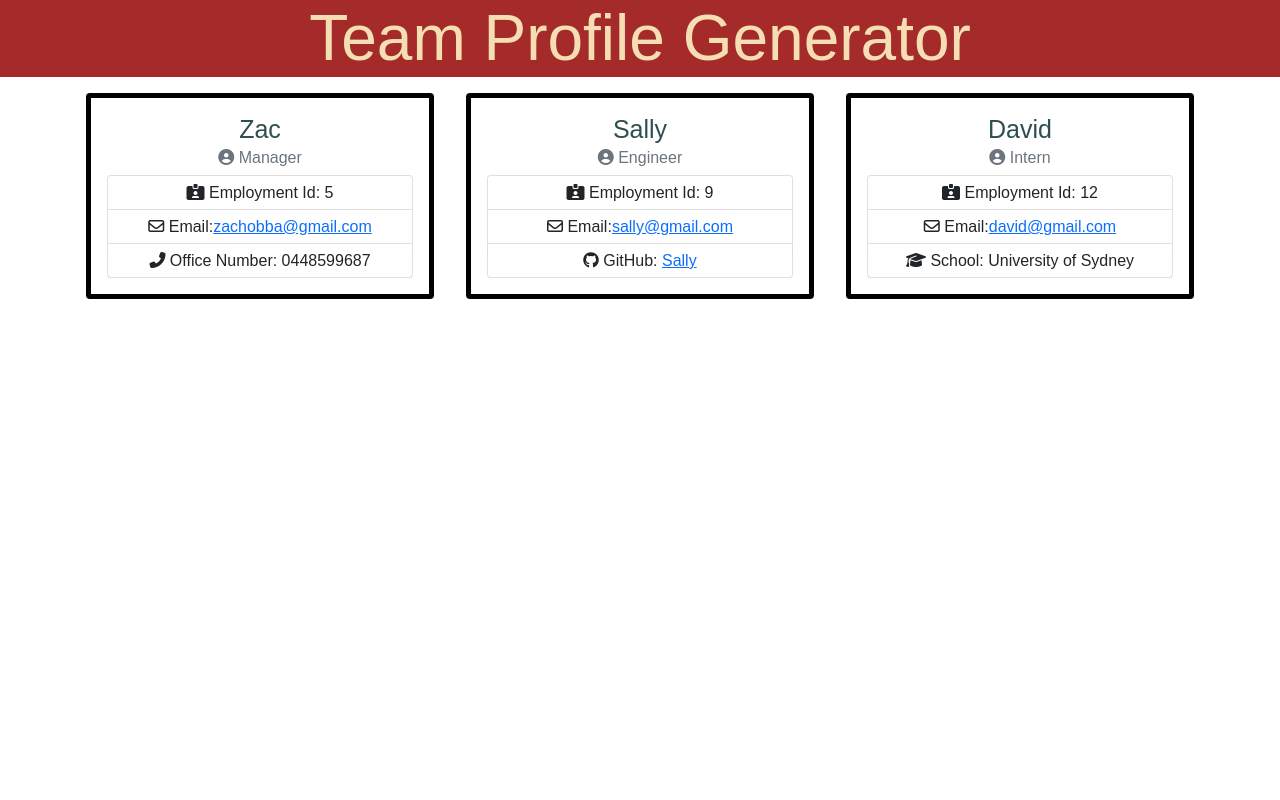
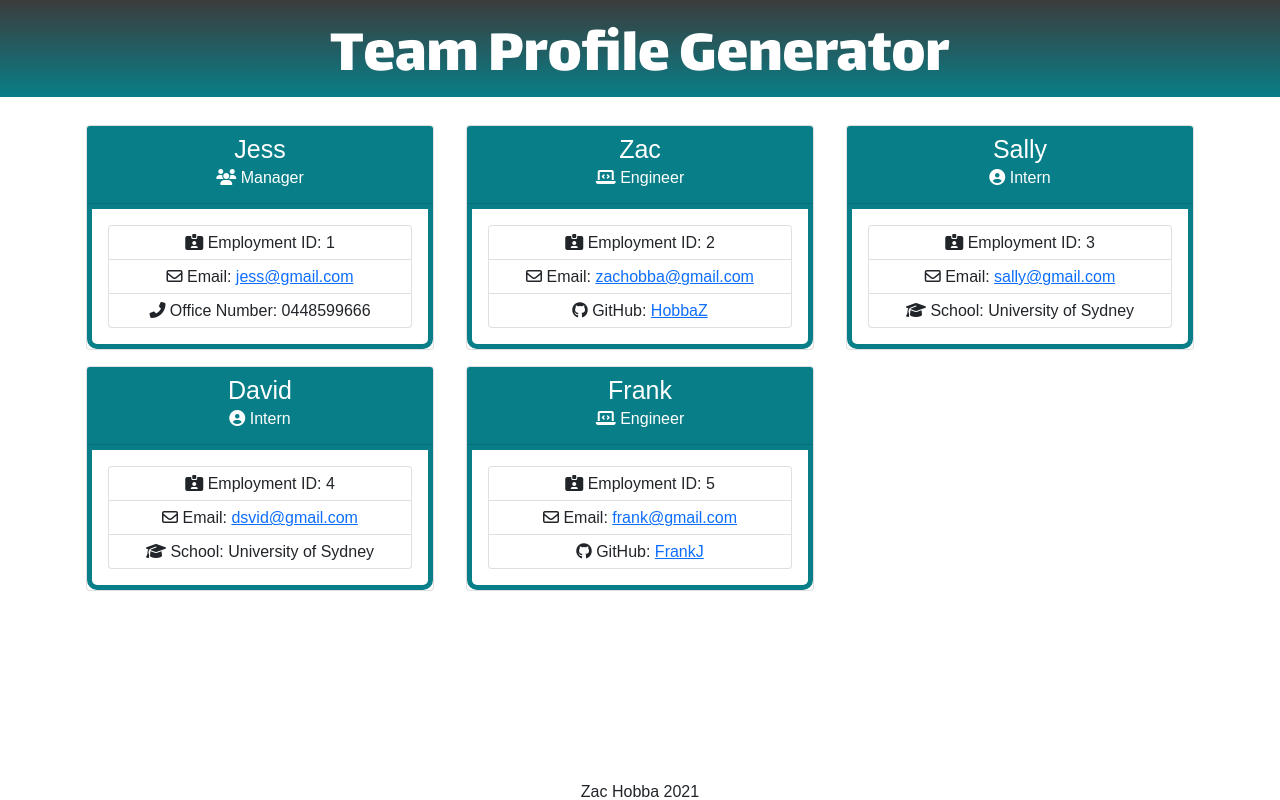
Before and after one commit to HobbaZ/Team-Profile-Generator, a website: page index.html in a window 1280 px wide. Drawn offline with nearby package versions, Linux system fonts and the light colour scheme.

Commit message:
Finalised look of page and fixed icon layout

```diff
--- a/index.html
+++ b/index.html
@@ -13,6 +13,11 @@
 
         <!--icon kit link-->
         <script src="https://kit.fontawesome.com/4b926c6456.js" crossorigin="anonymous"></script>
+
+        <!--Google Fonts Link-->
+        <link rel="preconnect" href="https://fonts.googleapis.com">
+        <link rel="preconnect" href="https://fonts.gstatic.com" crossorigin>
+        <link href="https://fonts.googleapis.com/css2?family=Lalezar&display=swap" rel="stylesheet">
 
         <!--link css-->
         <link rel="stylesheet" type="text/css" href="./dist/style.css">
@@ -30,37 +35,74 @@
         <div class= "row">
         <div class="col-sm-6 col-lg-4">
         <div class="card mx-1 mb-2 mt-2">
-            <div class="card-body">
-                <h1 class="card-title">Zac</h1>
-                <h6 class="card-subtitle mb-2 text-muted"><i class="fas fa-user-circle"></i> Manager</h6>
+        <div class="card-header">
+                <h1 class="card-title">Jess</h1>
+                <h6 class="card-subtitle mb-2"><i class="fas fa-users"></i>   Manager</h6>
+                </div>
+                <div class="card-body">
+
                 <ul class="list-group">
-                    <li class="list-group-item"><i class="fas fa-id-card-alt"></i> Employment Id: 5</li>
-                    <li class="list-group-item"><i class="far fa-envelope"></i> Email:<a href="mailto:zachobba@gmail.com">zachobba@gmail.com</a></li><li class="list-group-item"><i class="fas fa-phone-alt"></i> Office Number: 0448599687</li></ul>
+                    <li class="list-group-item"><i class="fas fa-id-card-alt"></i> Employment ID: 1</li>
+                    <li class="list-group-item"><i class="far fa-envelope"></i> Email: <a href="mailto:jess@gmail.com">jess@gmail.com</a></li><li class="list-group-item"><i class="fas fa-phone-alt"></i> Office Number: 0448599666</li></ul>
             </div>
             </div>
             </div><div class="col-sm-6 col-lg-4">
         <div class="card mx-1 mb-2 mt-2">
-            <div class="card-body">
-                <h1 class="card-title">Sally</h1>
-                <h6 class="card-subtitle mb-2 text-muted"><i class="fas fa-user-circle"></i> Engineer</h6>
+        <div class="card-header">
+                <h1 class="card-title">Zac</h1>
+                <h6 class="card-subtitle mb-2"><i class="fas fa-laptop-code"></i>   Engineer</h6>
+                </div>
+                <div class="card-body">
+
                 <ul class="list-group">
-                    <li class="list-group-item"><i class="fas fa-id-card-alt"></i> Employment Id: 9</li>
-                    <li class="list-group-item"><i class="far fa-envelope"></i> Email:<a href="mailto:sally@gmail.com">sally@gmail.com</a></li><li class="list-group-item"><i class="fab fa-github"></i> GitHub: <a href="https://github.com/Sally" target="_blank">Sally</a></li></ul>
+                    <li class="list-group-item"><i class="fas fa-id-card-alt"></i> Employment ID: 2</li>
+                    <li class="list-group-item"><i class="far fa-envelope"></i> Email: <a href="mailto:zachobba@gmail.com">zachobba@gmail.com</a></li><li class="list-group-item"><i class="fab fa-github"></i> GitHub: <a href="https://github.com/HobbaZ" target="_blank">HobbaZ</a></li></ul>
             </div>
             </div>
             </div><div class="col-sm-6 col-lg-4">
         <div class="card mx-1 mb-2 mt-2">
-            <div class="card-body">
+        <div class="card-header">
+                <h1 class="card-title">Sally</h1>
+                <h6 class="card-subtitle mb-2"><i class="fas fa-user-circle"></i>    Intern</h6>
+                </div>
+                <div class="card-body">
+
+                <ul class="list-group">
+                    <li class="list-group-item"><i class="fas fa-id-card-alt"></i> Employment ID: 3</li>
+                    <li class="list-group-item"><i class="far fa-envelope"></i> Email: <a href="mailto:sally@gmail.com">sally@gmail.com</a></li><li class="list-group-item"><i class="fas fa-graduation-cap"></i> School: University of Sydney</li></ul>
+            </div>
+            </div>
+            </div><div class="col-sm-6 col-lg-4">
+        <div class="card mx-1 mb-2 mt-2">
+        <div class="card-header">
                 <h1 class="card-title">David</h1>
-                <h6 class="card-subtitle mb-2 text-muted"><i class="fas fa-user-circle"></i> Intern</h6>
+                <h6 class="card-subtitle mb-2"><i class="fas fa-user-circle"></i>    Intern</h6>
+                </div>
+                <div class="card-body">
+
                 <ul class="list-group">
-                    <li class="list-group-item"><i class="fas fa-id-card-alt"></i> Employment Id: 12</li>
-                    <li class="list-group-item"><i class="far fa-envelope"></i> Email:<a href="mailto:david@gmail.com">david@gmail.com</a></li><li class="list-group-item"><i class="fas fa-graduation-cap"></i> School: University of Sydney</li></ul>
+                    <li class="list-group-item"><i class="fas fa-id-card-alt"></i> Employment ID: 4</li>
+                    <li class="list-group-item"><i class="far fa-envelope"></i> Email: <a href="mailto:dsvid@gmail.com">dsvid@gmail.com</a></li><li class="list-group-item"><i class="fas fa-graduation-cap"></i> School: University of Sydney</li></ul>
+            </div>
+            </div>
+            </div><div class="col-sm-6 col-lg-4">
+        <div class="card mx-1 mb-2 mt-2">
+        <div class="card-header">
+                <h1 class="card-title">Frank</h1>
+                <h6 class="card-subtitle mb-2"><i class="fas fa-laptop-code"></i>   Engineer</h6>
+                </div>
+                <div class="card-body">
+
+                <ul class="list-group">
+                    <li class="list-group-item"><i class="fas fa-id-card-alt"></i> Employment ID: 5</li>
+                    <li class="list-group-item"><i class="far fa-envelope"></i> Email: <a href="mailto:frank@gmail.com">frank@gmail.com</a></li><li class="list-group-item"><i class="fab fa-github"></i> GitHub: <a href="https://github.com/FrankJ" target="_blank">FrankJ</a></li></ul>
             </div>
             </div>
             </div>
         </div>
     </div>
     </main>
+
+    <footer>Zac Hobba 2021</footer>
     </body>
 </html>
--- a/index.js
+++ b/index.js
@@ -198,34 +198,32 @@ function teamMemberInfo(roleSelected) {
     });
 };
 
-function getIcon() {
-    let icon = '';
-    for (let index = 0; index < employeeTeam.length; index++) {
-    if (employeeTeam[index].getRole() === 'Engineer') {
-    icon = `<i class="fas fa-laptop-code"></i>`
-}
-
-if (employeeTeam[index].getRole() === 'Manager') {
-    icon = `<i class="fas fa-users"></i>`
-}
-
-if (employeeTeam[index].getRole() === 'Intern') {
-    icon = `<i class="fas fa-user-circle"></i>`
-}
-}
-return icon;
-}
-
-
 function members(employeeTeam) {
     let data= '';
     for (let index = 0; index < employeeTeam.length; index++) {
 
         data += `<div class="col-sm-6 col-lg-4">
         <div class="card mx-1 mb-2 mt-2">
-            <div class="card-body">
+        <div class="card-header">
                 <h1 class="card-title">${employeeTeam[index].name}</h1>
-                <h6 class="card-subtitle mb-2 text-muted">${getIcon()} ${employeeTeam[index].getRole()}</h6>
+                <h6 class="card-subtitle mb-2">`
+
+                if (employeeTeam[index].getRole() ==='Engineer') {
+                data += `<i class="fas fa-laptop-code"></i>`
+                }
+
+                if (employeeTeam[index].getRole() === 'Manager') {
+                    data += `<i class="fas fa-users"></i>`
+                }
+
+                if (employeeTeam[index].getRole() === 'Intern') {
+                    data += `<i class="fas fa-user-circle"></i> `
+                }
+
+                data += `   ${employeeTeam[index].getRole()}</h6>
+                </div>
+                <div class="card-body">
+
                 <ul class="list-group">
                     <li class="list-group-item"><i class="fas fa-id-card-alt"></i> Employment ID: ${employeeTeam[index].id}</li>
                     <li class="list-group-item"><i class="far fa-envelope"></i> Email: <a href="mailto:${employeeTeam[index].email}">${employeeTeam[index].email}</a></li>`
@@ -265,6 +263,11 @@ const generateHTML = (employeeTeam) =>
         <!--icon kit link-->
         <script src="https://kit.fontawesome.com/4b926c6456.js" crossorigin="anonymous"></script>
 
+        <!--Google Fonts Link-->
+        <link rel="preconnect" href="https://fonts.googleapis.com">
+        <link rel="preconnect" href="https://fonts.gstatic.com" crossorigin>
+        <link href="https://fonts.googleapis.com/css2?family=Lalezar&display=swap" rel="stylesheet">
+
         <!--link css-->
         <link rel="stylesheet" type="text/css" href="./dist/style.css">
       </head>
@@ -283,6 +286,8 @@ const generateHTML = (employeeTeam) =>
         </div>
     </div>
     </main>
+
+    <footer>Zac Hobba 2021</footer>
     </body>
 </html>`
 ;
```
Also changed, not shown: README.md, assets/images/fullWebpage.png (added), assets/images/prompts.PNG (added), assets/images/promptsFinish.PNG (added), dist/style.css.
